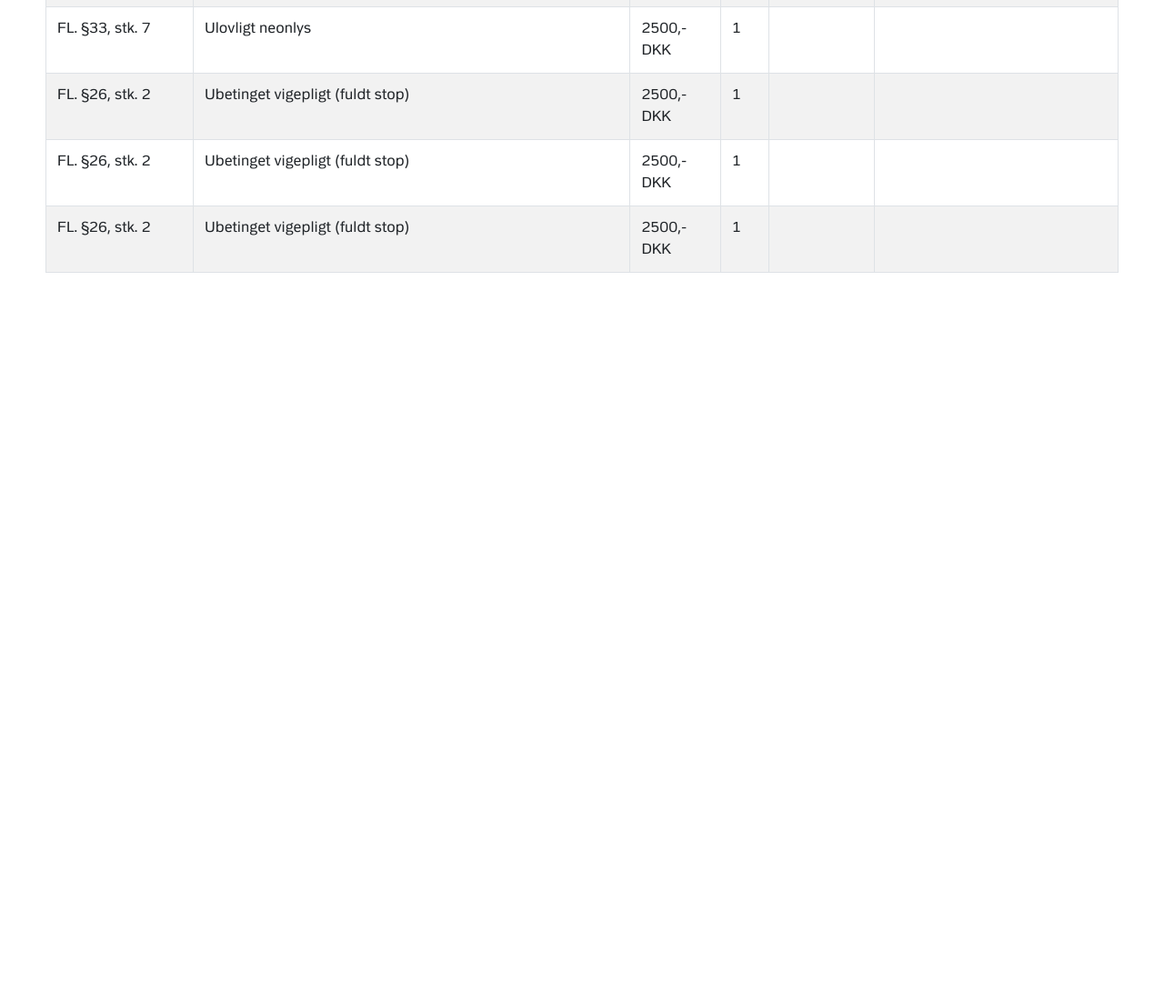
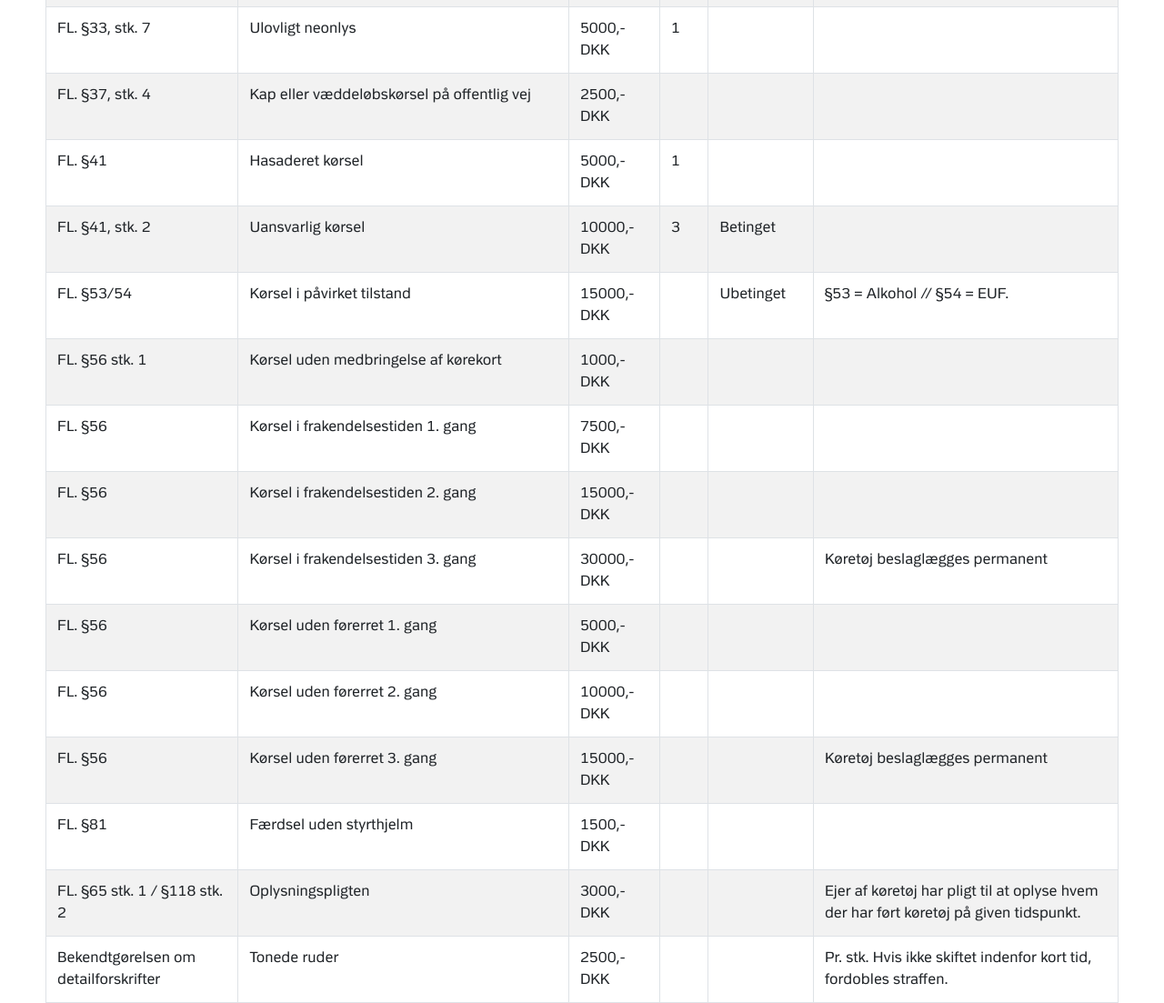
Before and after one commit to Vetaridk/vetaridk.github.io, a plain HTML site: page bødetakster.html in a window 1280 px wide. Shown: the part 1586-2689 px from the top of the page at 91% size. Before the commit the page ends 1886 px from the top, so only its background shows below. Drawn offline with nearby package versions, Linux system fonts and the light colour scheme.

Commit message:
Add files via upload

```diff
--- a/bødetakster.html
+++ b/bødetakster.html
@@ -249,37 +249,123 @@
           <tr>
             <td>FL. §33, stk. 7</td>
             <td>Ulovligt neonlys</td>
-            <td>2500,- DKK</td>
+            <td>5000,- DKK</td>
             <td>1</td>
             <td></td>
             <td></td>
           </tr>
           <tr>
-            <td>FL. §26, stk. 2</td>
-            <td>Ubetinget vigepligt (fuldt stop)</td>
+            <td>FL. §37, stk. 4</td>
+            <td>Kap eller væddeløbskørsel på offentlig vej</td>
             <td>2500,- DKK</td>
+            <td></td>
+            <td></td>
+            <td></td>
+          </tr>
+          <tr>
+            <td>FL. §41</td>
+            <td>Hasaderet kørsel</td>
+            <td>5000,- DKK</td>
             <td>1</td>
             <td></td>
             <td></td>
           </tr>
           <tr>
-            <td>FL. §26, stk. 2</td>
-            <td>Ubetinget vigepligt (fuldt stop)</td>
-            <td>2500,- DKK</td>
-            <td>1</td>
+            <td>FL. §41, stk. 2</td>
+            <td>Uansvarlig kørsel</td>
+            <td>10000,- DKK</td>
+            <td>3</td>
+            <td>Betinget</td>
+            <td></td>
+          </tr>
+          <tr>
+            <td>FL. §53/54</td>
+            <td>Kørsel i påvirket tilstand</td>
+            <td>15000,- DKK</td>
+            <td></td>
+            <td>Ubetinget</td>
+            <td>§53 = Alkohol // §54 = EUF.</td>
+          </tr>
+          <tr>
+            <td>FL. §56 stk. 1</td>
+            <td>Kørsel uden medbringelse af kørekort</td>
+            <td>1000,- DKK</td>
+            <td></td>
             <td></td>
             <td></td>
           </tr>
           <tr>
-            <td>FL. §26, stk. 2</td>
-            <td>Ubetinget vigepligt (fuldt stop)</td>
-            <td>2500,- DKK</td>
-            <td>1</td>
+            <td>FL. §56</td>
+            <td>Kørsel i frakendelsestiden 1. gang</td>
+            <td>7500,- DKK</td>
+            <td></td>
             <td></td>
             <td></td>
           </tr>
-
-
+          <tr>
+            <td>FL. §56</td>
+            <td>Kørsel i frakendelsestiden 2. gang</td>
+            <td>15000,- DKK</td>
+            <td></td>
+            <td></td>
+            <td></td>
+          </tr>
+          <tr>
+            <td>FL. §56</td>
+            <td>Kørsel i frakendelsestiden 3. gang</td>
+            <td>30000,- DKK</td>
+            <td></td>
+            <td></td>
+            <td>Køretøj beslaglægges permanent</td>
+          </tr>
+          <tr>
+            <td>FL. §56</td>
+            <td>Kørsel uden førerret 1. gang</td>
+            <td>5000,- DKK</td>
+            <td></td>
+            <td></td>
+            <td></td>
+          </tr>
+          <tr>
+            <td>FL. §56</td>
+            <td>Kørsel uden førerret 2. gang</td>
+            <td>10000,- DKK</td>
+            <td></td>
+            <td></td>
+            <td></td>
+          </tr>
+          <tr>
+            <td>FL. §56</td>
+            <td>Kørsel uden førerret 3. gang</td>
+            <td>15000,- DKK</td>
+            <td></td>
+            <td></td>
+            <td>Køretøj beslaglægges permanent</td>
+          </tr>
+          <tr>
+            <td>FL. §81</td>
+            <td>Færdsel uden styrthjelm</td>
+            <td>1500,- DKK</td>
+            <td></td>
+            <td></td>
+            <td></td>
+          </tr>
+          <tr>
+            <td>FL. §65 stk. 1 / §118 stk. 2</td>
+            <td>Oplysningspligten</td>
+            <td>3000,- DKK</td>
+            <td></td>
+            <td></td>
+            <td>Ejer af køretøj har pligt til at oplyse hvem der har ført køretøj på given tidspunkt.</td>
+          </tr>
+          <tr>
+            <td>Bekendtgørelsen om detailforskrifter</td>
+            <td>Tonede ruder</td>
+            <td>2500,- DKK</td>
+            <td></td>
+            <td></td>
+            <td>Pr. stk. Hvis ikke skiftet indenfor kort tid, fordobles straffen.</td>
+          </tr>
         </tbody>
       </table>
     </div>
```
Also changed, not shown: efterlysninger.html (+1 -3 lines), index.html (+18 -25 lines).
